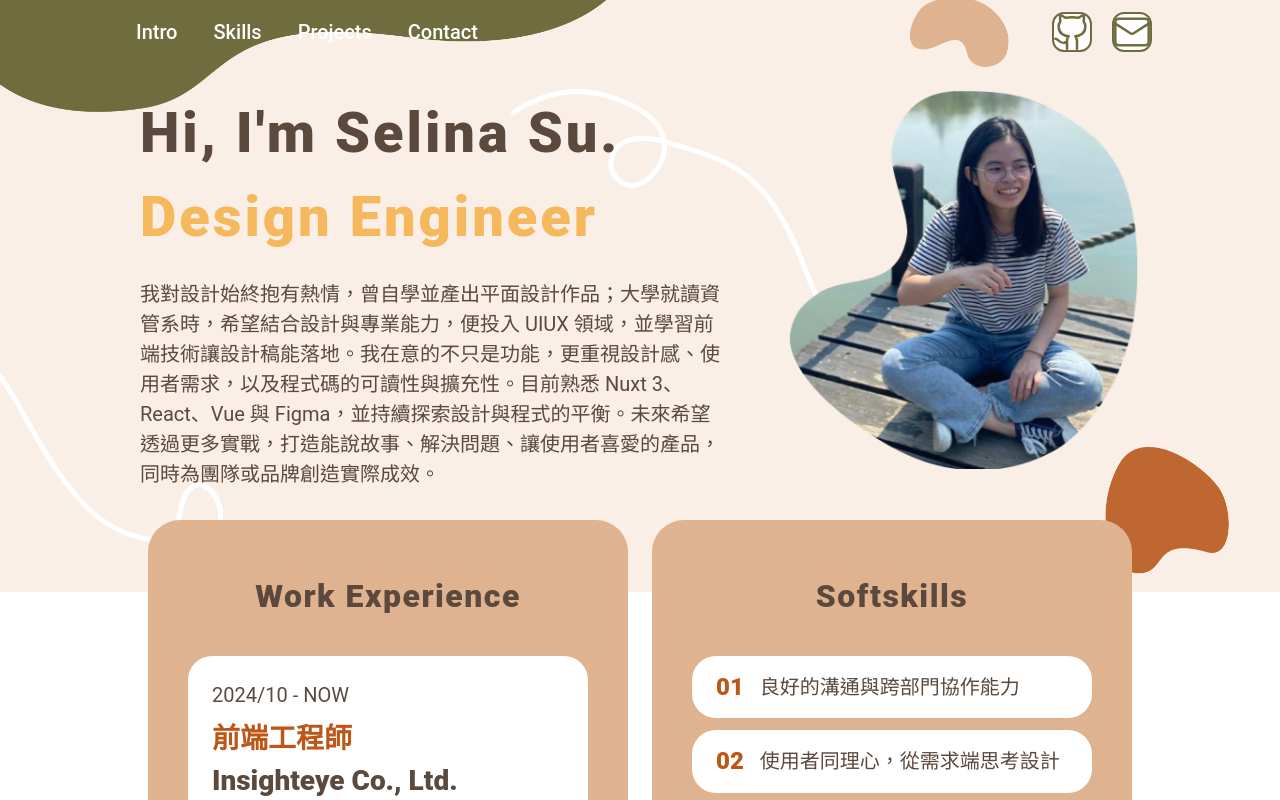
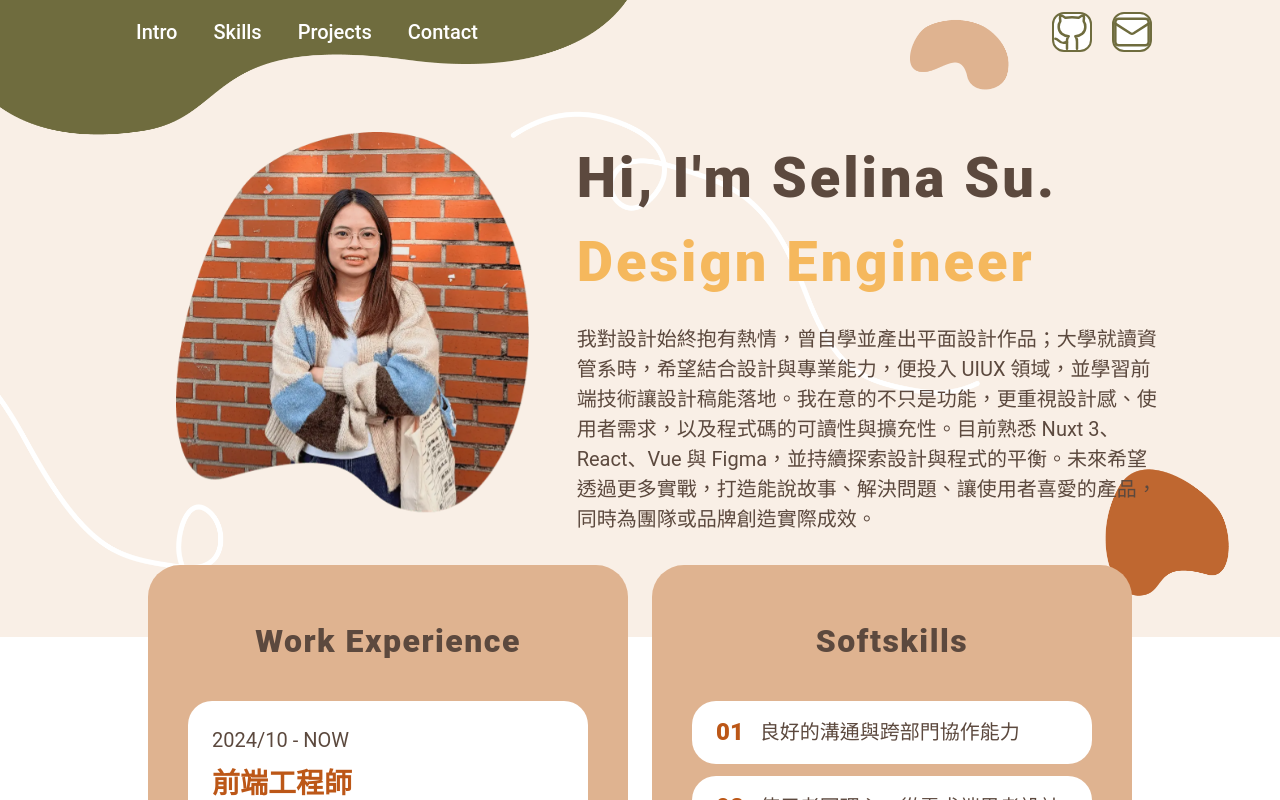
Before and after one commit to supeihau/my-portfolio-2025, a Nuxt app: page / in a window 1280 px wide. Shown: the top 800 px of the page. Built offline with nearby package versions, Linux system fonts and the light colour scheme; no server answers.

Commit message:
fix: update intro picture

```diff
--- a/components/intro.vue
+++ b/components/intro.vue
@@ -1,6 +1,17 @@
 <template>
     <section id="intro">
         <v-row class="custom-px-lg px-md-12 px-8 custom-bg custom-padding-lg">
+            <v-col cols="12" sm="6" md="6" lg="5" class="d-flex align-center justify-center justify-md-end pr-lg-6" :class="!isDesktop && 'mt-5 pa-0'">
+                <NuxtImg
+                    src="images/intro-pic.webp"
+                    alt="intro-pic"
+                    :class="isDesktop? 'profile-desktop' : 'profile-phone'"
+                    preload
+                    fetchpriority="high"
+                    format="webp"
+                    loading="lazy"
+                />
+            </v-col>
             <v-col cols="12" sm="6" md="6" lg="7" class="d-flex align-center pa-0 pl-lg-6">
                 <div class="d-flex flex-column align-start justify-start">
                     <div class="text-brown"
@@ -16,17 +27,6 @@
                         我對設計始終抱有熱情，曾自學並產出平面設計作品；大學就讀資管系時，希望結合設計與專業能力，便投入 UIUX 領域，並學習前端技術讓設計稿能落地。我在意的不只是功能，更重視設計感、使用者需求，以及程式碼的可讀性與擴充性。目前熟悉 Nuxt 3、React、Vue 與 Figma，並持續探索設計與程式的平衡。未來希望透過更多實戰，打造能說故事、解決問題、讓使用者喜愛的產品，同時為團隊或品牌創造實際成效。
                     </div>
                 </div>
-            </v-col>
-            <v-col cols="12" sm="6" md="6" lg="5" class="d-flex align-center justify-center justify-md-end pr-lg-6" :class="!isDesktop && 'mt-5 pa-0'">
-                <NuxtImg
-                    src="images/intro-pic.png"
-                    alt="intro-pic"
-                    :class="isDesktop? 'profile-desktop' : 'profile-phone'"
-                    preload
-                    fetchpriority="high"
-                    format="webp"
-                    loading="lazy"
-                />
             </v-col>
         </v-row>
     </section>
@@ -45,18 +45,18 @@ const { isDesktop } = useInnerWidth();
     background-repeat: no-repeat;
     background-position: center;
     background-size: cover;
-    padding-top: 100px;
+    padding-top: 145px;
     padding-bottom: 100px;
 }
 
 .profile-desktop {
     width: 88%;
-    animation: updown 3s linear infinite;
+    animation: updown 6s linear infinite;
 }
 
 .profile-phone {
     width: 100%;
-    animation: updown 3s linear infinite;
+    animation: updown 6s linear infinite;
 }
 
 @keyframes updown {
```
Also changed, not shown: public/images/intro-pic.png (deleted), public/images/intro-pic.webp (added).
